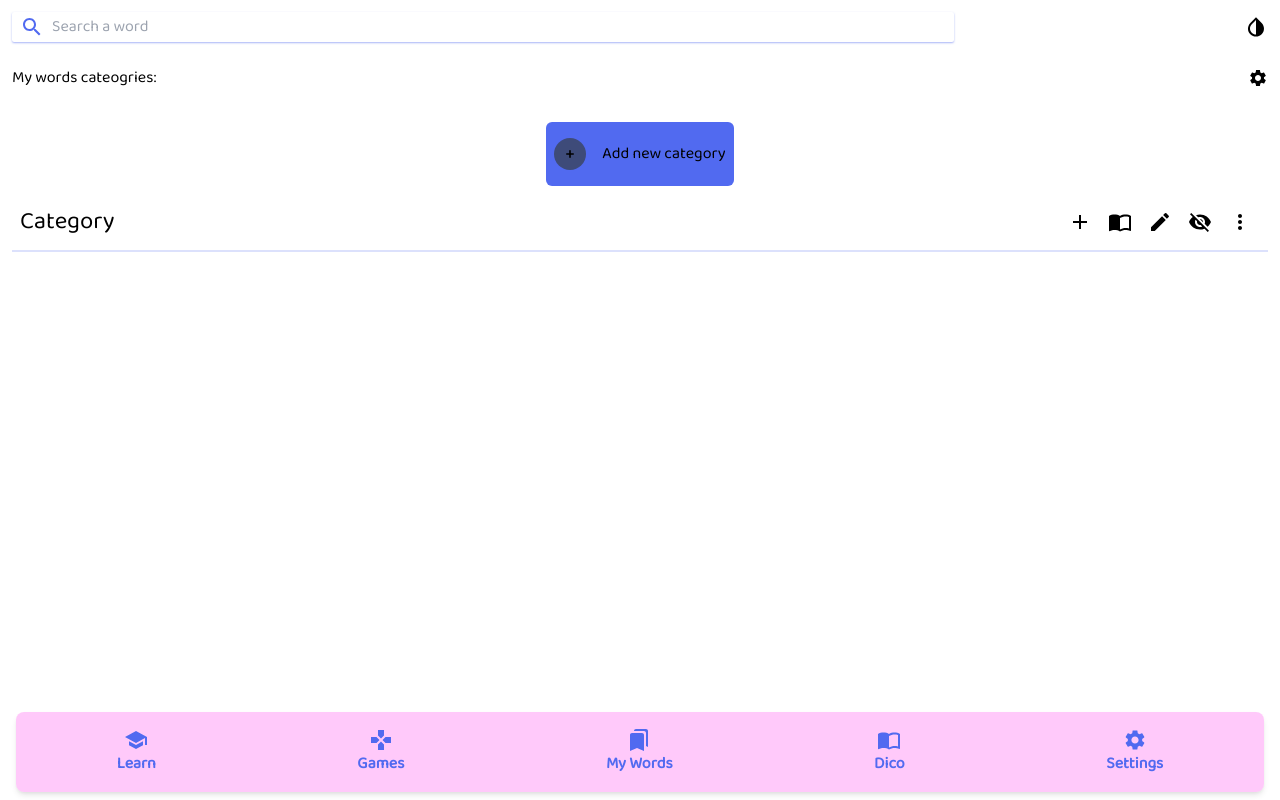
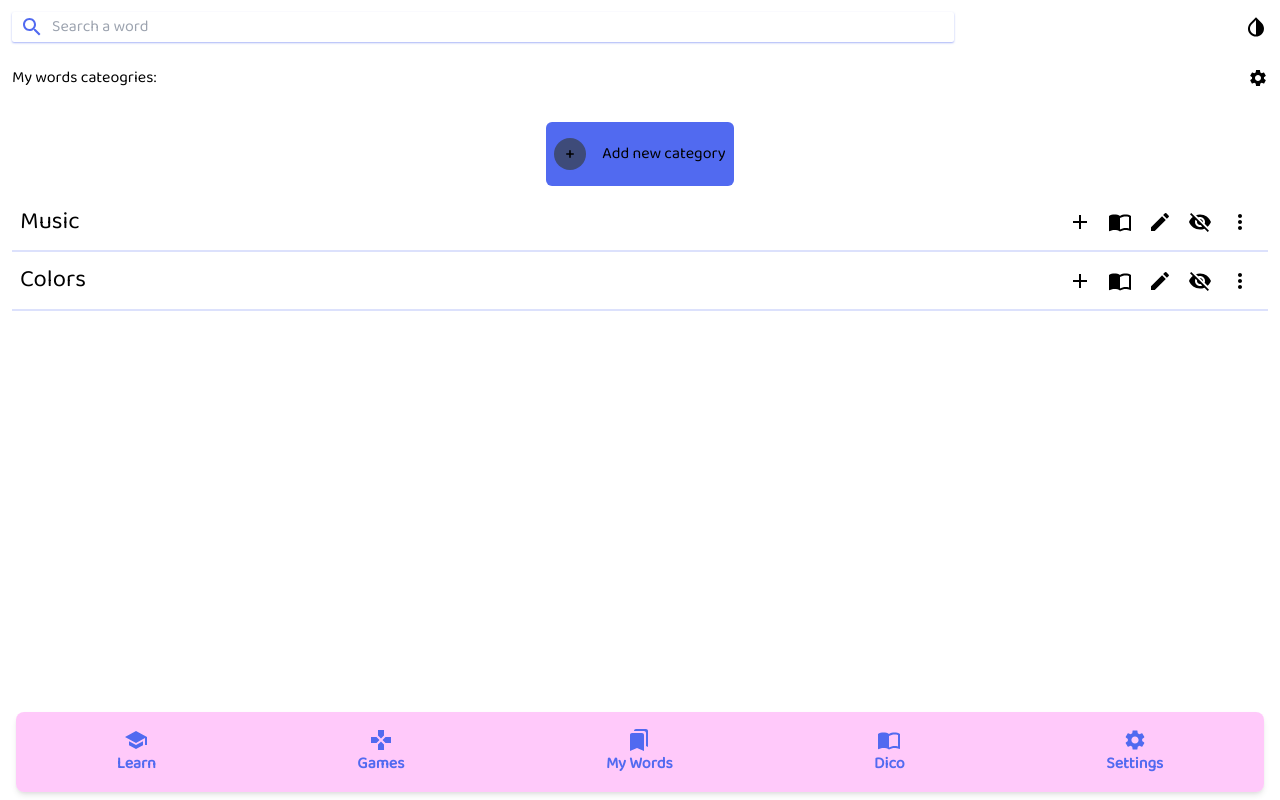
Before and after one commit to ArexSpeed/multiwords, a Next.js app: page /mywords in a window 1280 px wide. Built offline with nearby package versions, Linux system fonts and the light colour scheme.

Commit message:
add cat modal, show cat in word from components

```diff
--- /dev/null
+++ b/components/WordsCategory.tsx
@@ -0,0 +1,77 @@
+import React, { useState } from 'react';
+import Link from 'next/link';
+import AddIcon from '@material-ui/icons/Add';
+import ImportContactsIcon from '@material-ui/icons/ImportContacts';
+import EditIcon from '@material-ui/icons/Edit';
+import VisibilityOffIcon from '@material-ui/icons/VisibilityOff';
+import MoreVertIcon from '@material-ui/icons/MoreVert';
+import { useAppSelector, useAppDispatch } from 'redux/hooks';
+import { setCategory, setLevel } from 'redux/slices/learnSlice';
+import { LearningLanguages, changeLearningLanguages } from 'redux/slices/settingsSlice';
+
+type Category = {
+  name: string;
+}
+
+interface Props {
+  category: Category;
+}
+
+const WordsCategory: React.FC<Props> = ({ category }) => {
+  const dispatch = useAppDispatch();
+  const learnLanguages = useAppSelector(LearningLanguages);
+  const [moreBox, setMoreBox] = useState(false);
+
+  const handleDispatch = (level: number, category: string) => {
+    dispatch(setLevel(level));
+    dispatch(setCategory(category));
+  };
+  return (
+    <div className="flex flex-row relative w-full justify-between items-center p-2 border-b-2 border-secondary border-opacity-20">
+      <p className="text-lg">{category.name}</p>
+      <div className="flex flex-row justify-around items-center">
+        <Link href="/mywords/addwords" passHref>
+          <button
+            className="p-2 hover:bg-primaryLight rounded-full dark:hover:bg-primaryDark"
+            onClick={() => handleDispatch(Number(1), 'category')}>
+            <AddIcon />
+          </button>
+        </Link>
+        <Link href="/mywords/learn" passHref>
+          <button
+            className="p-2 hover:bg-primaryLight rounded-full dark:hover:bg-primaryDark"
+            onClick={() => handleDispatch(Number(1), 'category')}>
+            <ImportContactsIcon />
+          </button>
+        </Link>
+        <Link href="/mywords/write" passHref>
+          <button
+            className="p-2 hover:bg-primaryLight rounded-full dark:hover:bg-primaryDark"
+            onClick={() => handleDispatch(Number(1), 'category')}>
+            <EditIcon />
+          </button>
+        </Link>
+        <Link href="/mywords/show" passHref>
+          <button
+            className="p-2 hover:bg-primaryLight rounded-full dark:hover:bg-primaryDark"
+            onClick={() => handleDispatch(Number(1), 'category')}>
+            <VisibilityOffIcon />
+          </button>
+        </Link>
+        <button
+          className="p-2 hover:bg-primaryLight rounded-full dark:hover:bg-primaryDark"
+          onClick={() => setMoreBox(!moreBox)}>
+          <MoreVertIcon />
+        </button>
+      </div>
+      {moreBox && (
+        <div className="flex flex-col absolute top-14 right-0 z-10 justify-start items-start p-2 bg-primaryLight dark:bg-primaryDark">
+          <button className="outline-none">Edit</button>
+          <button>Delete</button>
+        </div>
+      )}
+    </div>
+  );
+};
+
+export default WordsCategory;
--- a/pages/mywords/index.tsx
+++ b/pages/mywords/index.tsx
@@ -6,16 +6,12 @@ import Search from 'components/Search';
 import Flag from 'components/Flag';
 import { makeStyles, createStyles } from '@material-ui/core/styles';
 import Modal from '@material-ui/core/Modal';
-import AddIcon from '@material-ui/icons/Add';
 import SettingsIcon from '@material-ui/icons/Settings';
-import ImportContactsIcon from '@material-ui/icons/ImportContacts';
-import EditIcon from '@material-ui/icons/Edit';
-import VisibilityOffIcon from '@material-ui/icons/VisibilityOff';
-import MoreVertIcon from '@material-ui/icons/MoreVert';
 //import slice
 import { useAppSelector, useAppDispatch } from 'redux/hooks';
 import { setCategory, setLevel } from 'redux/slices/learnSlice';
 import { LearningLanguages, changeLearningLanguages } from 'redux/slices/settingsSlice';
+import WordsCategory from 'components/WordsCategory';
 
 const useStyles = makeStyles(() =>
   createStyles({
@@ -31,10 +27,24 @@ const MyWordsPage = () => {
   const dispatch = useAppDispatch();
   const learnLanguages = useAppSelector(LearningLanguages);
   const [settingBox, setSettingBox] = useState(false);
-  const [moreBox, setMoreBox] = useState(false);
   const [openModal, setOpenModal] = useState(false);
   const [newCategory, setNewCategory] = useState('');
   const classes = useStyles();
+  const [categories, setCategories] = useState([
+    {
+      name: 'Music'
+    },
+    {
+      name: 'Colors'
+    }
+  ]);
+
+  const addNewCategory = () => {
+    setCategories((prev) => [...prev, { name: newCategory }]);
+    setNewCategory('');
+    handleClose();
+    console.log(categories, 'categories');
+  };
 
   const handleOpen = () => {
     setOpenModal(true);
@@ -42,11 +52,6 @@ const MyWordsPage = () => {
 
   const handleClose = () => {
     setOpenModal(false);
-  };
-
-  const handleDispatch = (level: number, category: string) => {
-    dispatch(setLevel(level));
-    dispatch(setCategory(category));
   };
 
   const langs = ['eng', 'pol', 'ger', 'ned', 'spa', 'fra', 'ita'];
@@ -119,55 +124,14 @@ const MyWordsPage = () => {
               />
               <button
                 className="p-2 items-center bg-secondaryDark text-white outline-none rounded-sm"
-                onClick={handleClose}>
+                onClick={addNewCategory}>
                 ADD
               </button>
             </div>
           </Modal>
-          <div className="flex flex-row relative w-full justify-between items-center p-2 border-b-2 border-secondary border-opacity-20">
-            <p className="text-lg">Category</p>
-            <div className="flex flex-row justify-around items-center">
-              <Link href="/mywords/addwords" passHref>
-                <button
-                  className="p-2 hover:bg-primaryLight rounded-full dark:hover:bg-primaryDark"
-                  onClick={() => handleDispatch(Number(1), 'category')}>
-                  <AddIcon />
-                </button>
-              </Link>
-              <Link href="/mywords/learn" passHref>
-                <button
-                  className="p-2 hover:bg-primaryLight rounded-full dark:hover:bg-primaryDark"
-                  onClick={() => handleDispatch(Number(1), 'category')}>
-                  <ImportContactsIcon />
-                </button>
-              </Link>
-              <Link href="/mywords/write" passHref>
-                <button
-                  className="p-2 hover:bg-primaryLight rounded-full dark:hover:bg-primaryDark"
-                  onClick={() => handleDispatch(Number(1), 'category')}>
-                  <EditIcon />
-                </button>
-              </Link>
-              <Link href="/mywords/show" passHref>
-                <button
-                  className="p-2 hover:bg-primaryLight rounded-full dark:hover:bg-primaryDark"
-                  onClick={() => handleDispatch(Number(1), 'category')}>
-                  <VisibilityOffIcon />
-                </button>
-              </Link>
-              <button
-                className="p-2 hover:bg-primaryLight rounded-full dark:hover:bg-primaryDark"
-                onClick={() => setMoreBox(!moreBox)}>
-                <MoreVertIcon />
-              </button>
-            </div>
-            {moreBox && (
-              <div className="flex flex-col absolute top-14 right-0 justify-start items-start p-2 bg-primaryLight dark:bg-primaryDark">
-                <button className="outline-none">Edit</button>
-                <button>Delete</button>
-              </div>
-            )}
-          </div>
+          {categories.map((category, i) => (
+            <WordsCategory key={i} category={category} />
+          ))}
         </section>
         <MobileNav />
       </main>
```
